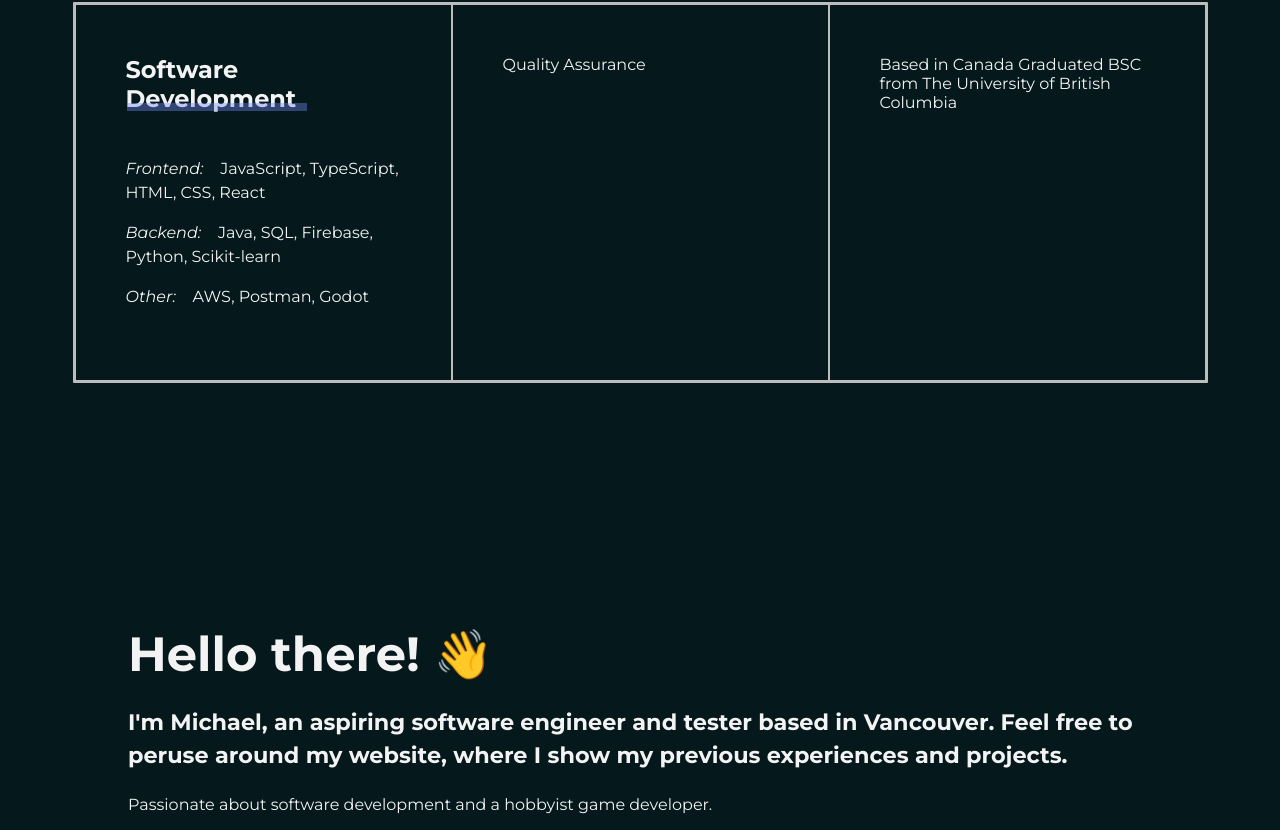
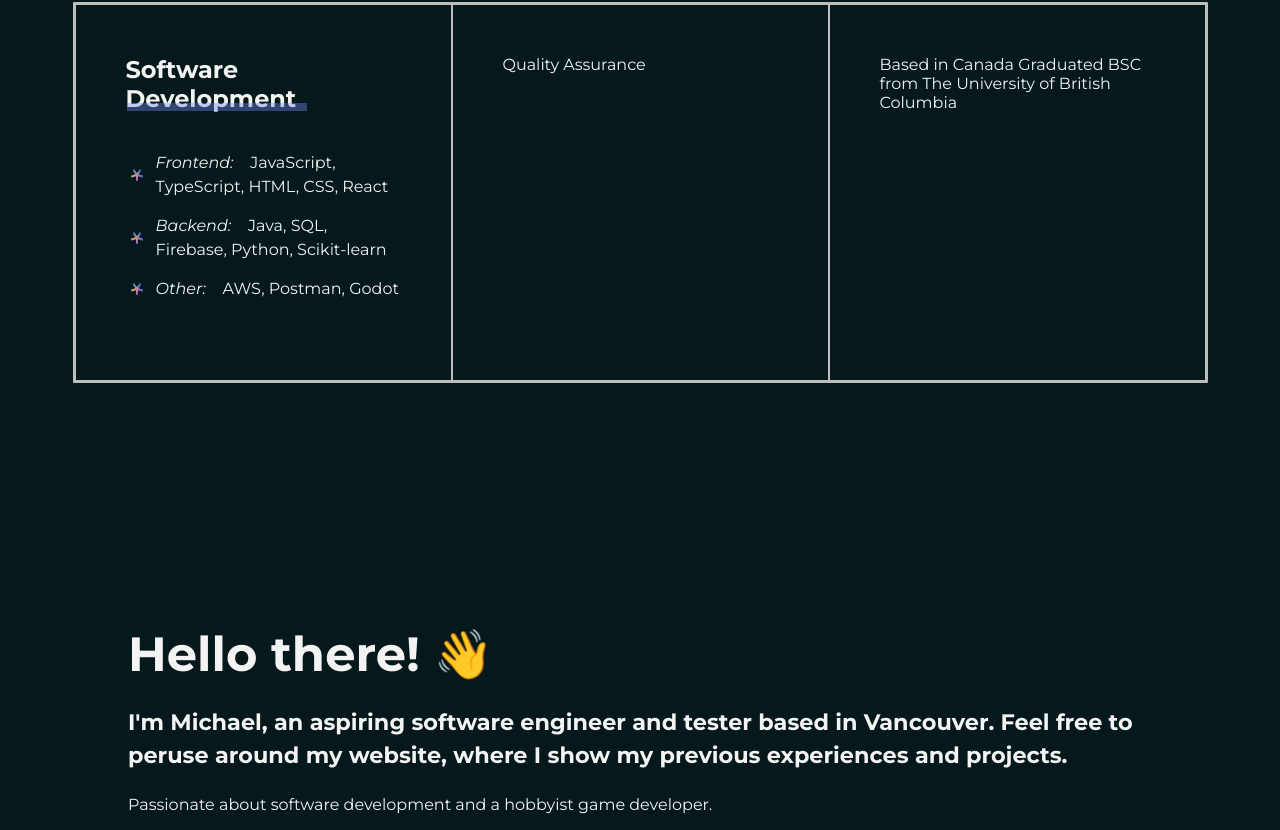
Before and after one commit to michlam/portfolio-website, a React (Vite) app: page / in a window 1280 px wide. Shown: the part 1250-2080 px from the top of the page. Built offline with nearby package versions, Linux system fonts and the light colour scheme.

Commit message:
custom list styling

```diff
--- a/src/components/About.css
+++ b/src/components/About.css
@@ -65,9 +65,21 @@ section.about {
     margin-bottom: 10px;
 }
 
-.about-bottom-item > p {
+.about-bottom-item > ul {
     display: default;
     margin-top: 0px;
+    line-height: 150%;
 
-    line-height: 150%;
+    list-style: none;
+    padding-left: 5px;
 }
+
+.about-bottom-item > ul > li {
+    background-image: url("../assets/Wheel_Icon.svg");
+    background-repeat: no-repeat;
+    background-position: left center;
+    background-size: 12px;
+
+    padding-left: 25px;
+    margin-bottom: 15px;
+}
--- a/src/components/About.jsx
+++ b/src/components/About.jsx
@@ -20,17 +20,16 @@ export default function About(props) {
                     <hr />
 
                     <ul>
-
+                        <li>
+                            <i>Frontend:</i>&nbsp; &nbsp; JavaScript, TypeScript, HTML, CSS, React
+                        </li>
+                        <li>
+                            <i>Backend:</i>&nbsp; &nbsp; Java, SQL, Firebase, Python, Scikit-learn
+                        </li>
+                        <li>
+                            <i>Other:</i>&nbsp; &nbsp; AWS, Postman, Godot
+                        </li>
                     </ul>
-                    <p>
-                        <i>Frontend:</i>&nbsp; &nbsp; JavaScript, TypeScript, HTML, CSS, React
-                    </p>
-                    <p>
-                        <i>Backend:</i>&nbsp; &nbsp; Java, SQL, Firebase, Python, Scikit-learn
-                    </p>
-                    <p>
-                        <i>Other:</i>&nbsp; &nbsp; AWS, Postman, Godot
-                    </p>
                 </div>
 
                 <div className="about-bottom-item">
```
Also changed, not shown: src/assets/Wheel_Icon.svg (added).
